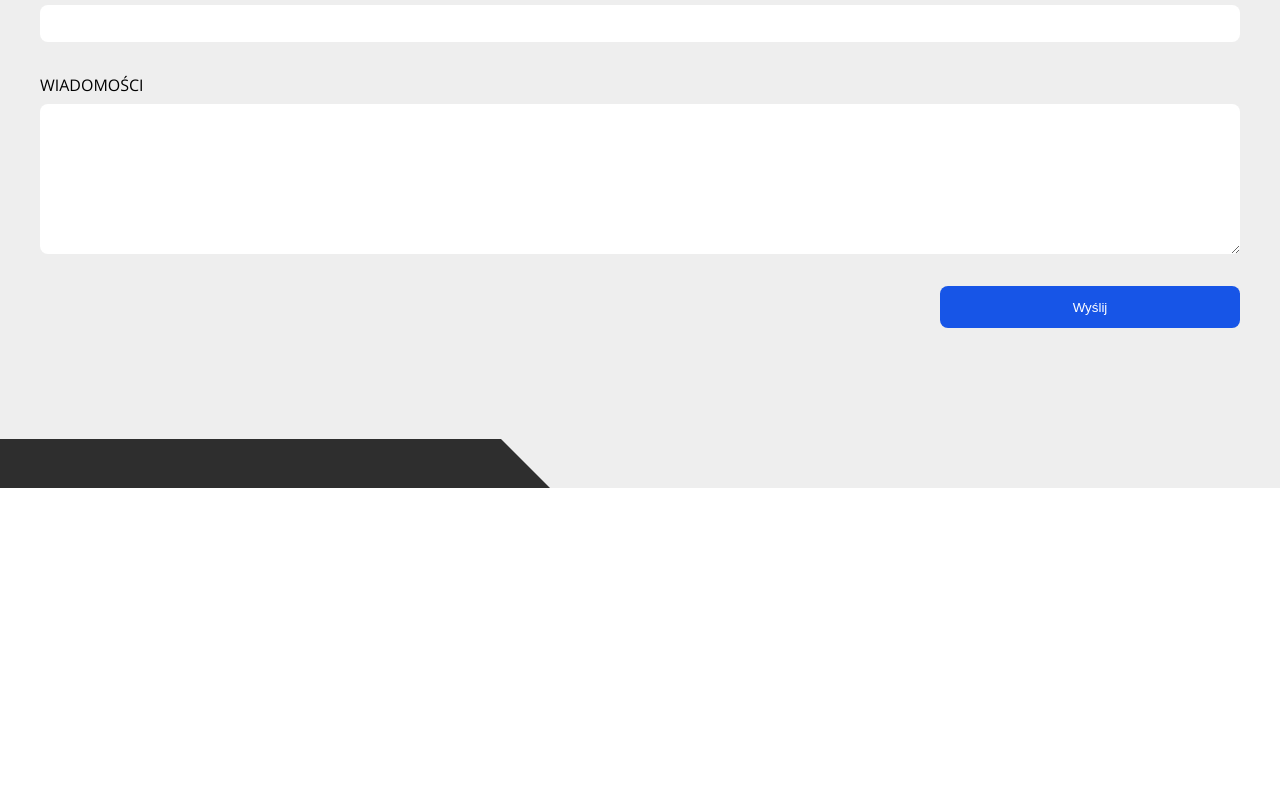
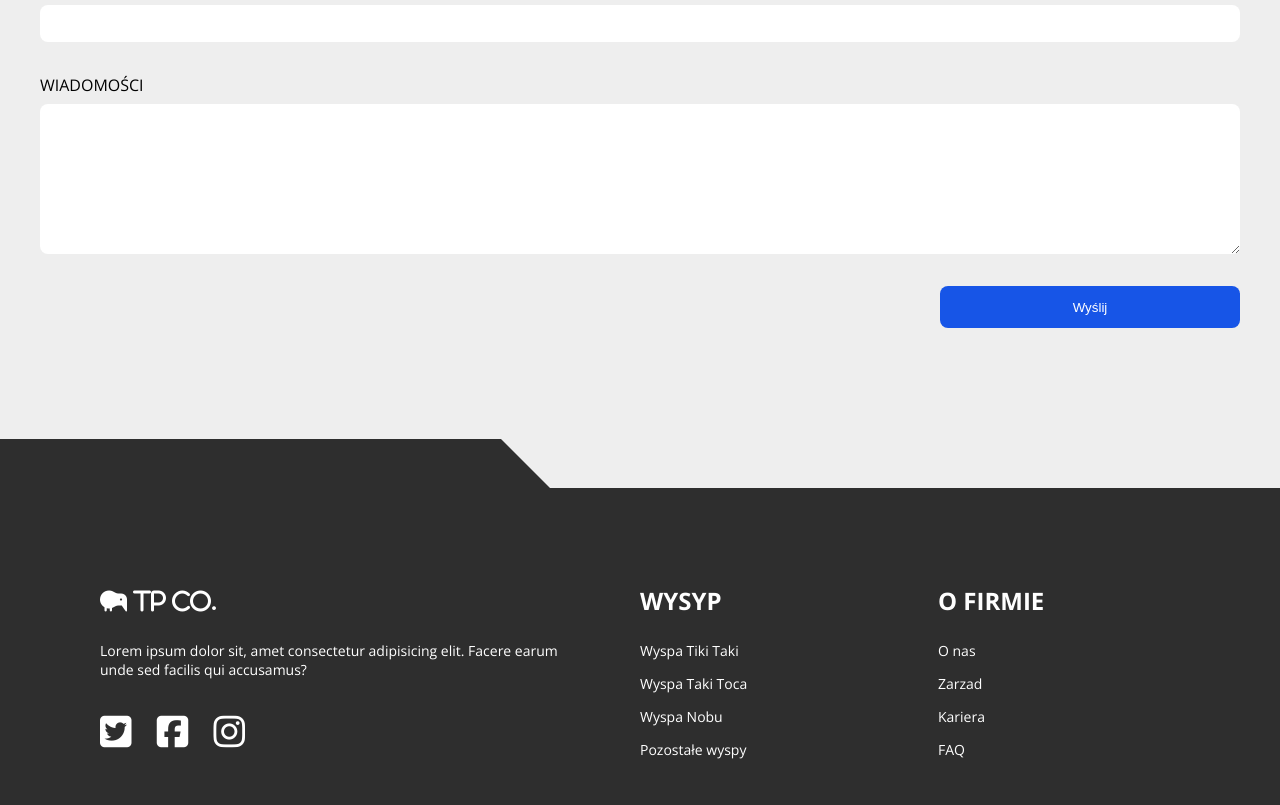
Before and after one commit to ThePiteroXx/kursy, a plain HTML site: page index.html in a window 1280 px wide. Shown: the part 6312-7117 px from the top of the page. Before the commit the page ends 6800 px from the top, so only its background shows below. Drawn offline with nearby package versions, Linux system fonts and the light colour scheme.

Commit message:
added footer

```diff
--- a/index.html
+++ b/index.html
@@ -28,7 +28,7 @@
             <a href="#islands" class="nav__item">Wyspy</a>
             <a href="#offers" class="nav__item">Oferty</a>
             <a href="#reviews" class="nav__item">Opinie</a>
-            <a href="#contanct" class="nav__item">Kontakt</a>
+            <a href="#contact" class="nav__item">Kontakt</a>
         </div>
     </nav>
 
@@ -272,6 +272,50 @@
         </section>
     </main>
 
+    <footer class="footer">
+
+        <div class="wrapper">
+
+            <div class="footer__boxes">
+
+                <div class="footer__box">
+                    <h3 class="footer__box-title"><i class="fas fa-kiwi-bird"> tp co.</i></h3>
+                    <p>Lorem ipsum dolor sit, amet consectetur adipisicing elit. Facere earum unde sed facilis qui accusamus?</p>
+                    <div class="footer__box-social">
+                        <a href="#" class="footer__box-link"><i class="fab fa-twitter-square"></i></a>
+                        <a href="#" class="footer__box-link"><i class="fab fa-facebook-square"></i></a>
+                        <a href="#" class="footer__box-link"><i class="fab fa-instagram"></i></a>
+                    </div>
+                </div>
+
+
+
+                <div class="footer__box footer__box-desktop">
+                    <h3 class="footer__box-title">Wysyp</h3>
+                    <ul class="footer__box-list">
+                        <li class="footer__box-list-item">Wyspa Tiki Taki</li>
+                        <li class="footer__box-list-item">Wyspa Taki Toca</li>
+                        <li class="footer__box-list-item">Wyspa Nobu</li>
+                        <li class="footer__box-list-item">Pozostałe wyspy</li>
+                    </ul>
+                </div>
+                <div class="footer__box footer__box-desktop">
+                    <h3 class="footer__box-title">O firmie</h3>
+                    <ul class="footer__box-list">
+                        <li class="footer__box-list-item">O nas</li>
+                        <li class="footer__box-list-item">Zarzad</li>
+                        <li class="footer__box-list-item">Kariera</li>
+                        <li class="footer__box-list-item">FAQ</li>
+                    </ul>
+                </div>
+
+
+            </div>
+        </div>
+        <hr>
+        <p class="footer__bottom-text"></p>
+    </footer>
+
 
 
     <script type="text/javascript" src="//code.jquery.com/jquery-1.11.0.min.js"></script>
--- a/sass/main.scss
+++ b/sass/main.scss
@@ -503,7 +503,49 @@ body {
     }
 }
 
+// FOOTER
+.footer {
+    color: $pure-white;
+    background-color: $dark;
 
+    .wrapper {
+        padding: 6em 2em 2em;
+    }
+
+    &__box {
+        font-size: 1.4rem
+    }
+
+    &__box-desktop {
+        display: none;
+    }
+
+    &__box-title {
+        margin-bottom: 1em;
+        font-size: 3rem;
+        text-transform: uppercase;
+    }
+
+    &__box-social {
+        margin: 2em 0 1em;
+    }
+
+    &__box-link{
+        padding: 0.3em;
+        font-size: 3.6rem;
+        color: $pure-white;
+        text-decoration: none;
+        transition: color .3s;
+
+        &:first-child {
+            padding-left: 0;
+        }
+
+        &:hover {
+            color: $light-white;
+        }
+    }
+}
 
 // ==================================
 //  MEDIA
@@ -626,6 +668,43 @@ body {
             width: 45%;
         }
     }
+
+    .footer {
+        &__boxes {
+            display: flex;
+            justify-content: center;
+        }
+
+        &__box-desktop {
+            display: block;
+        }
+
+        &__box {
+            margin: 0 2em;
+            width: 25%;
+
+            &:first-child {
+                width: 50%;
+            }
+        }
+
+        &__box-title {
+            font-size: 2.4rem;
+        }
+
+        &__box-list {
+            list-style: none;
+        }
+
+        &__box-list-item {
+            margin-bottom: 1em;
+
+            a {
+                color: $light-white;
+                text-decoration: none;
+            }
+        }
+    }
 }
 
 @media(min-width: 992px) {
```
Also changed, not shown: css/main.css, 1 other file.
